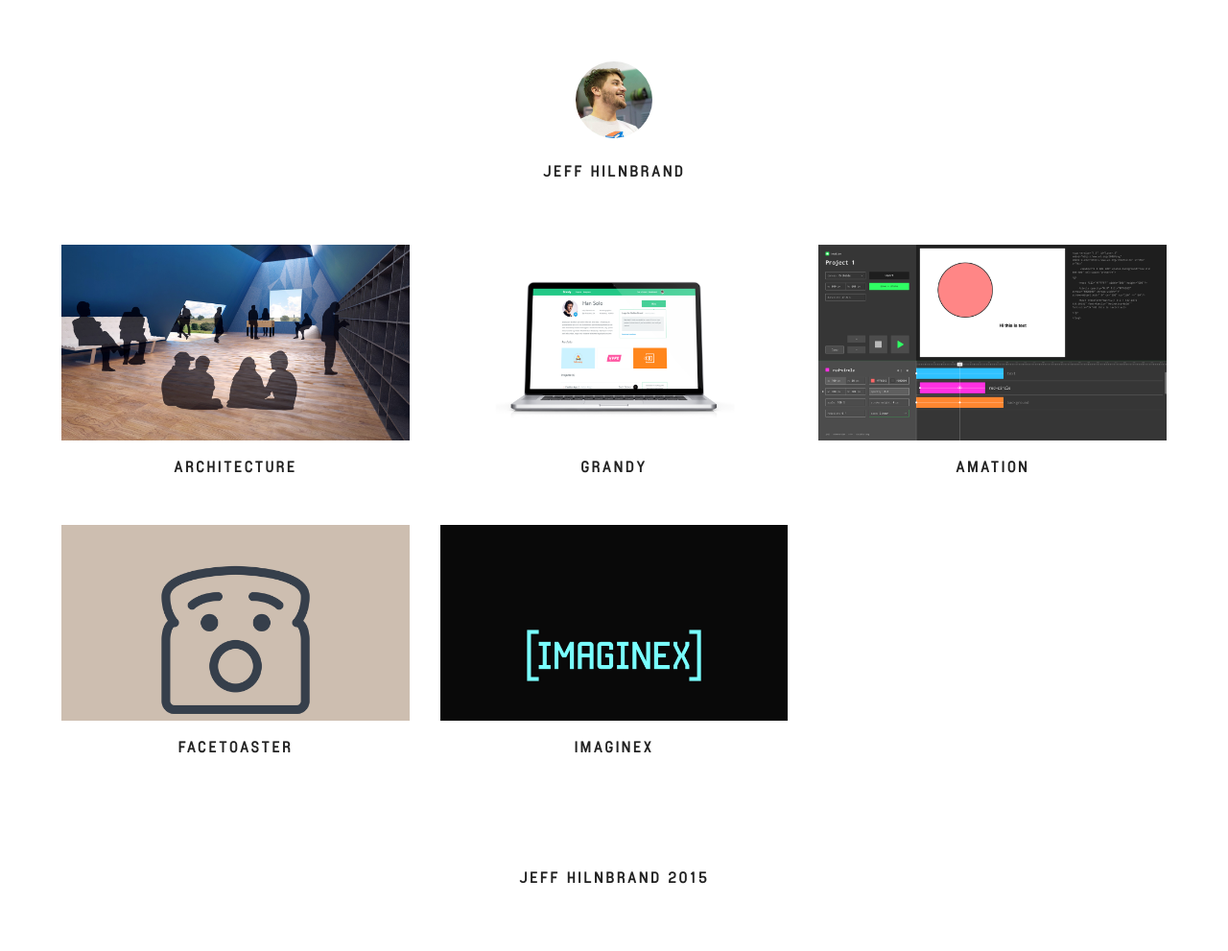
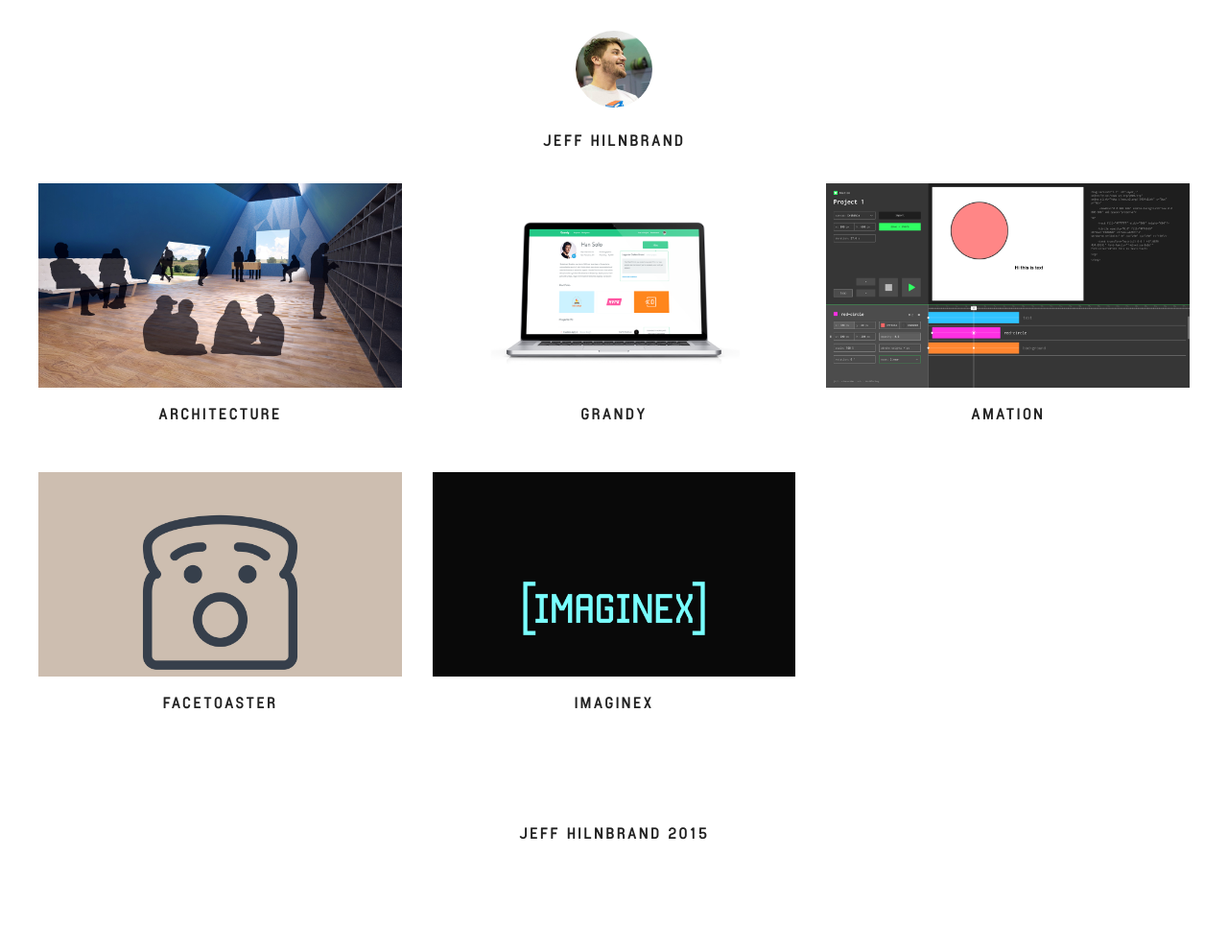
Before and after one commit to jhil/jhilco-2016, a Jekyll site: the page built from index.html, in a window 1280 px wide. Shown: the whole page at 96% size. Built offline with Jekyll 4.4.1, drawn with Linux system fonts in a browser that asks for light colours; after the commit the page ends 945 px from its top, so only the background shows below that.

Commit message:
tweaking wrapper/container size

```diff
--- a/_sass/_base.scss
+++ b/_sass/_base.scss
@@ -59,8 +59,12 @@
 
 .wrapper {
   @extend %clearfix;
-  padding-left: 4*$space;
-  padding-right: 4*$space;
+  padding-left: 2*$space;
+  padding-right: 2*$space;
+  @include media($tablet) {
+    padding-left: 4*$space;
+    padding-right: 4*$space;
+  }
 }
 
 
--- a/_sass/_header.scss
+++ b/_sass/_header.scss
@@ -2,7 +2,7 @@
 
 header {
   @extend .wrapper;
-  padding: 4rem 1rem;
+  padding: 4*$space 1rem;
 }
 
 .site-header {
@@ -16,8 +16,12 @@
 .site-avatar {
   background: url("../images/jhilnbrand.jpg") no-repeat;
   background-size: contain;
-  width: 5rem;
-  height: 5rem;
+  width: 8rem;
+  height: 8rem;
+  @include media($tablet) {
+    width: 5rem;
+    height: 5rem;
+  }
   display: block;
   border-radius: 50%;
   margin: 0 auto 1rem;
--- a/_sass/_home.scss
+++ b/_sass/_home.scss
@@ -16,7 +16,10 @@
 .post-list {
   display: flex;
   flex-flow: row wrap;
-  padding: 0 3rem;
+  padding: 0 $space;
+  @include media($tablet) {
+    padding: 0 3*$space;
+  }
 }
 
 .post-item {
```
